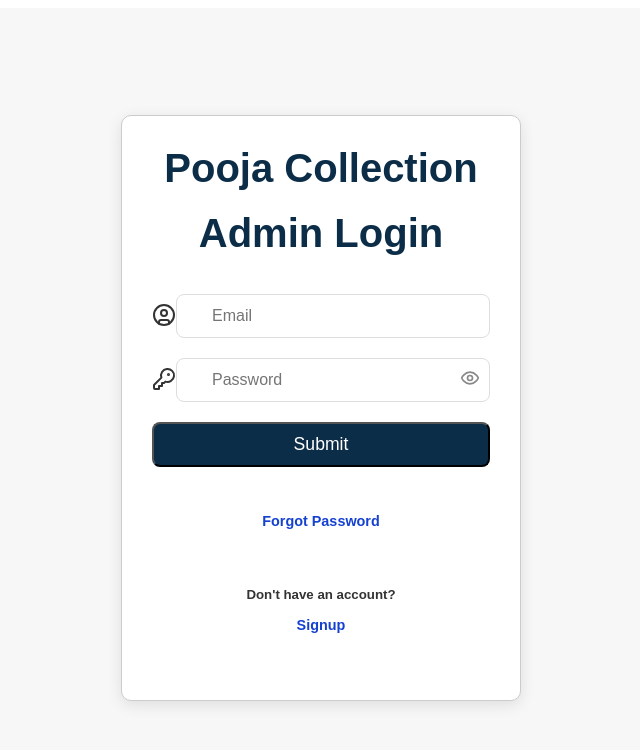
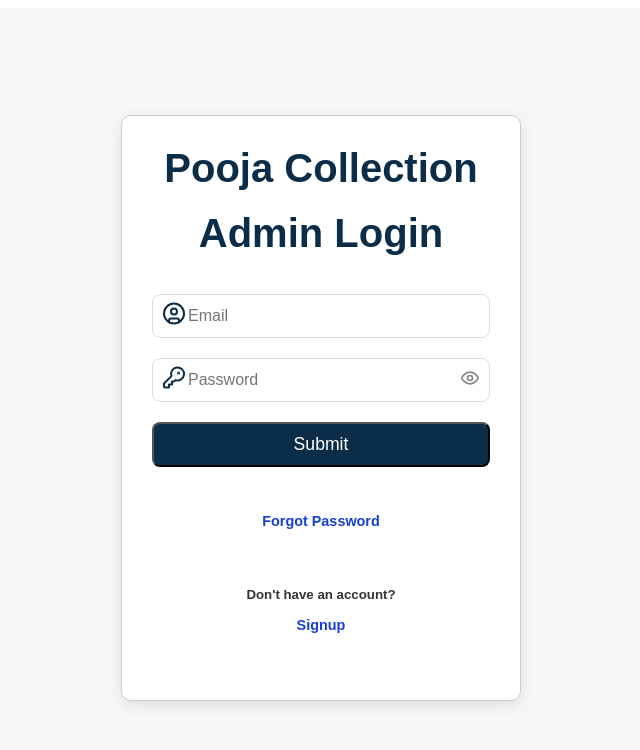
Before and after one commit to Mangesh-Gosavi/Admin_ShopApp, a React (Vite) app: page / in a window 1280 px wide. Shown: the top 750 px of the page, without its empty margins (319-959 px from the left). Built offline with nearby package versions, Linux system fonts and the light colour scheme.

Commit message:
Update Login.jsx

```diff
--- a/src/Login.jsx
+++ b/src/Login.jsx
@@ -89,7 +89,7 @@ function Login() {
             <h1 className='title'>Admin Login</h1><br />
 
             <div className='content'>
-              <span className='icon'><CircleUser /></span>
+              <span className='login-icon'><CircleUser /></span>
               <input
                 id='name'
                 className="uinput"
@@ -101,7 +101,7 @@ function Login() {
             </div>
 
             <div className='content password-content'>
-              <span className='icon'><KeyRound /></span>
+              <span className='login-icon'><KeyRound /></span>
               <input
                 id='password'
                 className="uinput"
```
